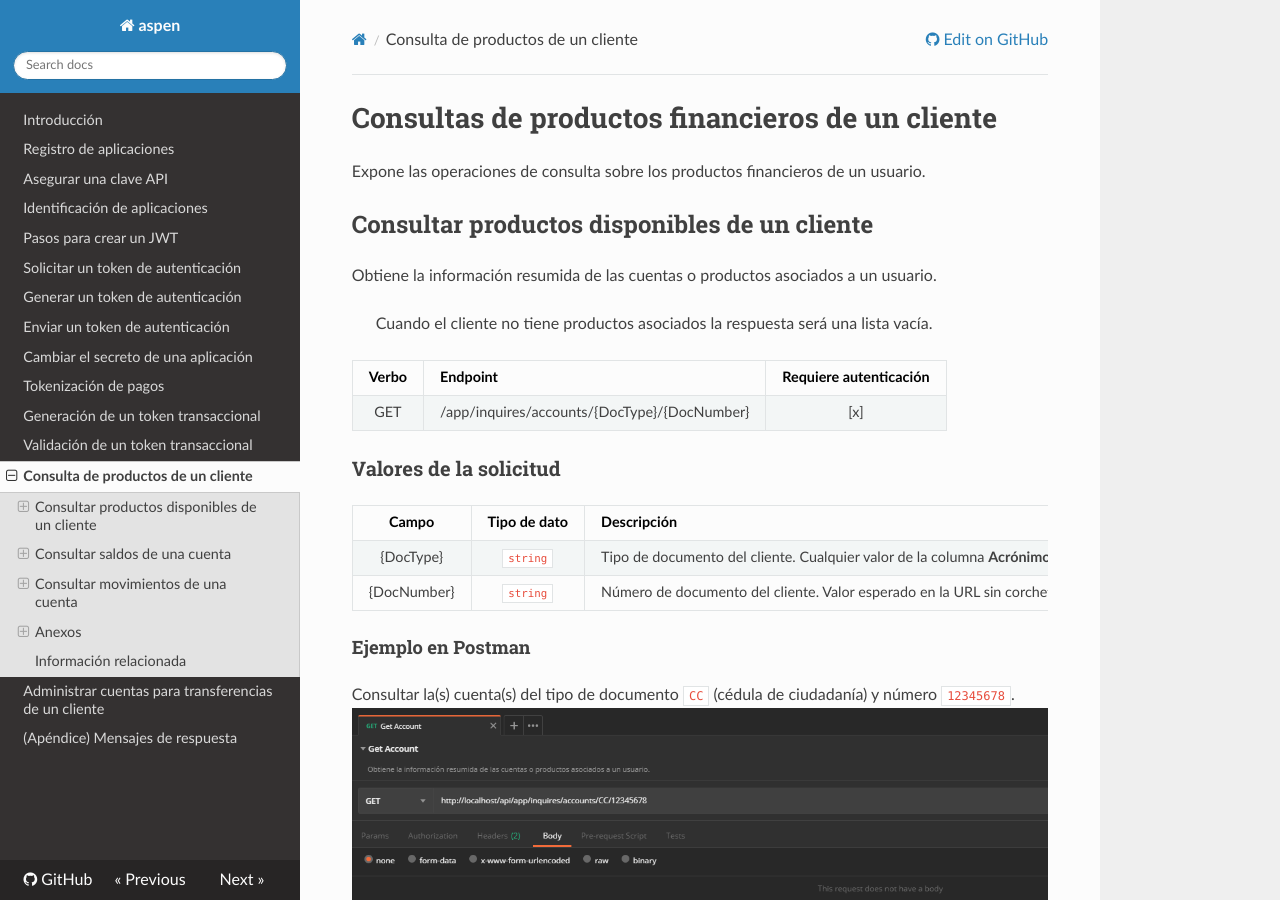
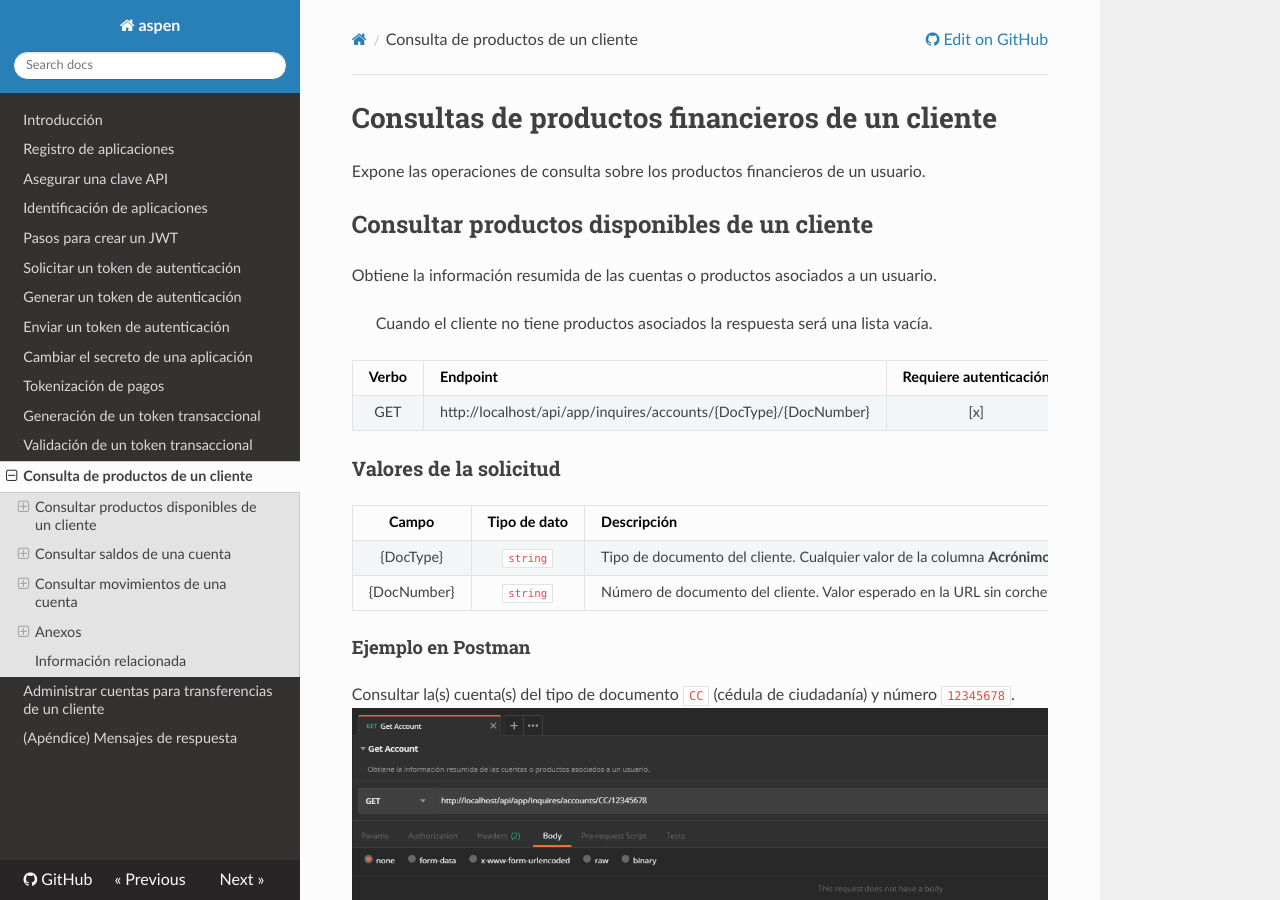
Before and after one commit to menchi2000/Aspen, an MkDocs documentation site: the page built from docs/Inquiries-CustomerAccounts.md, in a window 1280 px wide and 900 px high. Built offline with MkDocs 1.6.1, drawn with Linux system fonts in a browser that asks for light colours; nearby versions of some CDN libraries; old or Windows-style settings are respelled for this version of MkDocs; part of the change alters nothing that is shown.

Commit message:
Ampliación dominio en código de ejemplo
Ampliación dominio en código de ejemplo

```diff
--- a/docs/Inquiries-CustomerAccounts.md
+++ b/docs/Inquiries-CustomerAccounts.md
@@ -10,7 +10,7 @@ Obtiene la información resumida de las cuentas o productos  asociados a un usua
 
 Verbo | Endpoint | Requiere autenticación
 :---: | -------- | :--------------------:
-GET | /app/inquires/accounts/{DocType}/{DocNumber} | [x]
+GET | http://localhost/api/app/inquires/accounts/{DocType}/{DocNumber} | [x]
 
 ### Valores de la solicitud
 
```
